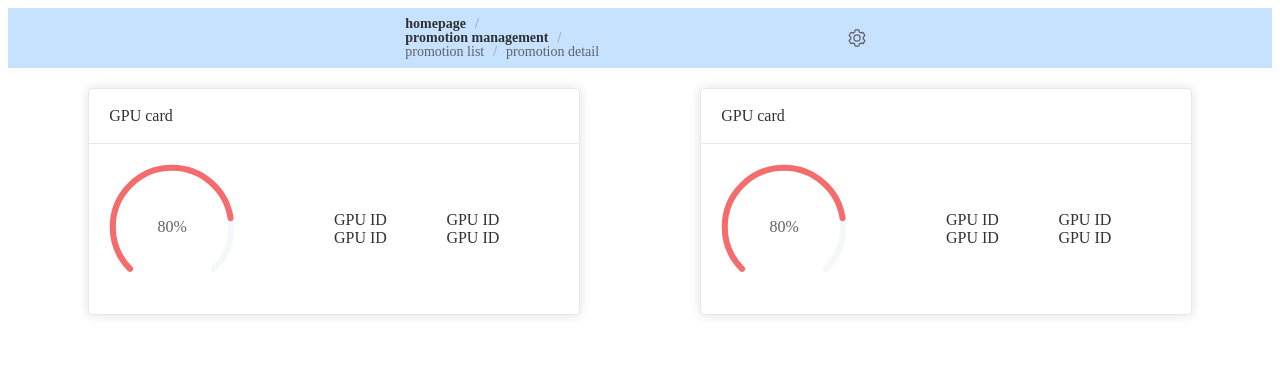
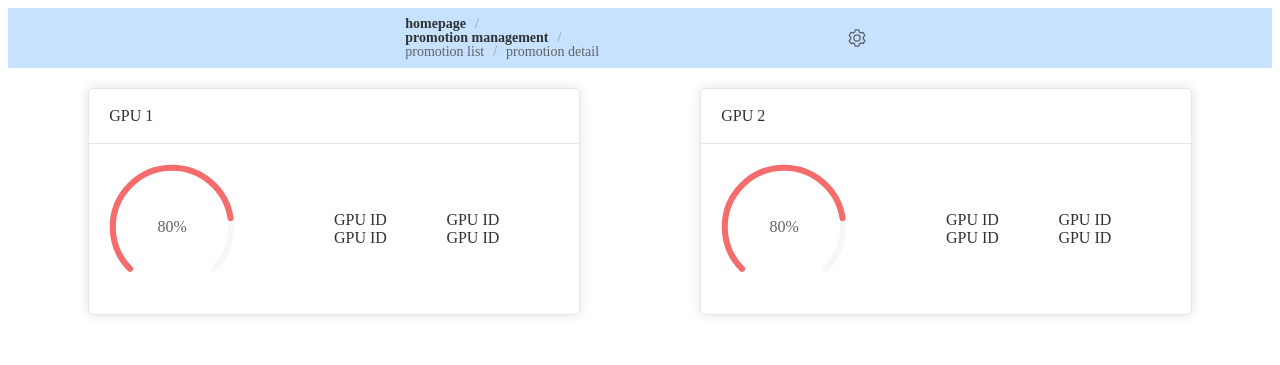
Before and after one commit to austiecodes/dwm-ui, a Vue app: page / in a window 1280 px wide. Shown: the top 365 px of the page. Built offline with nearby package versions, Linux system fonts and the light colour scheme.

Commit message:
fix:gpu index props

```diff
--- a/src/components/GPUCard.vue
+++ b/src/components/GPUCard.vue
@@ -8,13 +8,17 @@ const colors = [
     { color: '#6f7ad3', percentage: 20 },
 ]
 
+defineProps<{
+    index:Number
+}>()
+
 </script>
 
 <template>
     <el-card class="box-card">
         <template #header>
             <div class="card-header">
-                <span>GPU card</span>
+                <span>GPU {{index}}</span>
             </div>
         </template>
         <el-row align="middle">
--- a/src/components/Home.vue
+++ b/src/components/Home.vue
@@ -21,8 +21,9 @@ const fill = ref(true)
 
       <el-main width="100%" height="fix-content">
         <el-row>
-          <el-col :span="12"><GPUCard/></el-col>
-          <el-col :span="12"><GPUCard/></el-col>
+          <el-col :span="12" v-for="index in 2" :key="index">
+            <GPUCard :index="index" />
+          </el-col>
         </el-row>
       </el-main>
 
```
